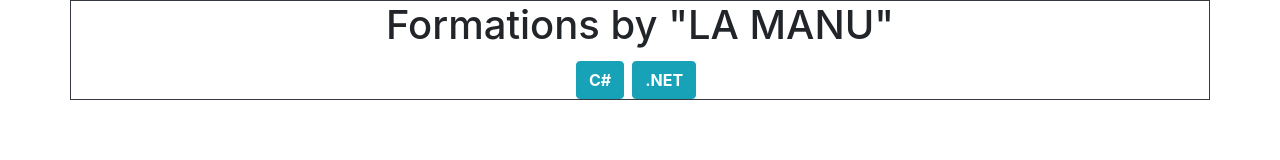
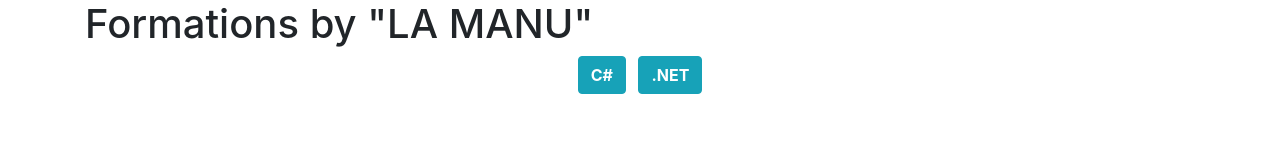
Before and after one commit to LucileDeloubes/Bootstrap-exercices, a plain HTML site: page exercice6.html in a window 1280 px wide. Drawn offline with nearby package versions, Linux system fonts and the light colour scheme.

Commit message:
correction exercice 6

```diff
--- a/exercice6.html
+++ b/exercice6.html
@@ -11,21 +11,12 @@
 <body>
 
     <!-- Exercice 6 : recopier une image, centrer le texte -->
-    <div class="container border border-dark d-flex justify-content-center flex-column align-items-center">
-      <div class="row mb-1">
-        <div class="col font-weight-bold">
-          <h1>Formations by "LA MANU"</h1>
-        </div>
-      </div>
-      <div class="row">
-        <div class="col">
-          <div class="btn-toolbar" role="toolbar" aria-label="Toolbar with button groups">
-            <div class="btn-group mr-2 " role="group" aria-label="First group">
-              <button type="button" class="btn btn-info rounded font-weight-bold">C#</button>
-              <button type="button" class="btn btn-info ml-2 rounded font-weight-bold">.NET</button>
-            </div>
-        </div>
-      </div>
+    <div class="container">
+        <h1>Formations by "LA MANU"</h1>
+        <div class="text-center">
+          <button type="button" class="btn btn-info rounded font-weight-bold">C#</button>
+          <button type="button" class="btn btn-info ml-2 rounded font-weight-bold">.NET</button>
+       </div>
     </div>
 
 </body>
```
Also changed, not shown: exercice7.html (+1 -1 lines).
